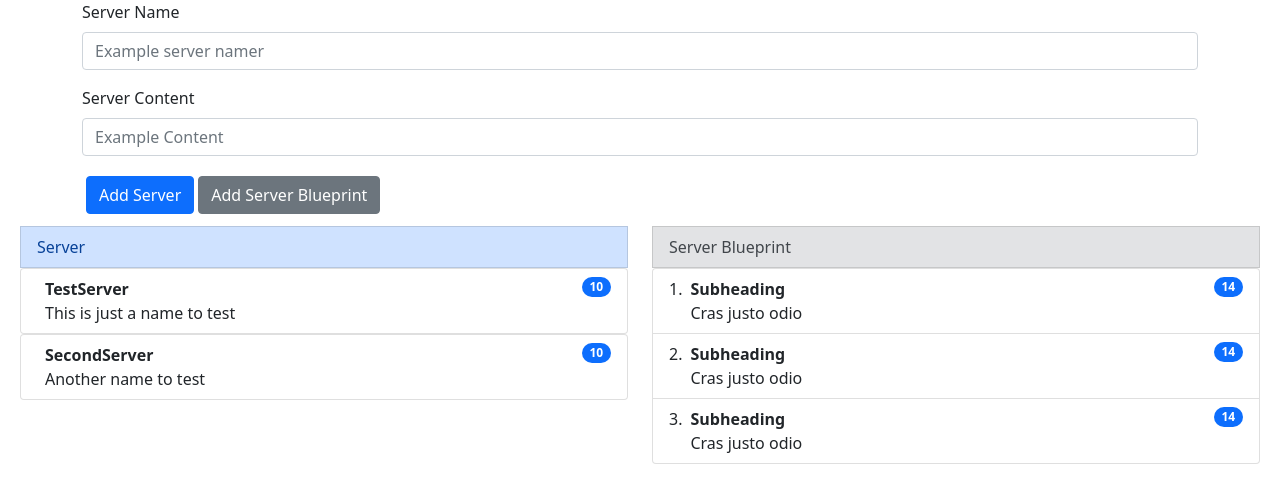
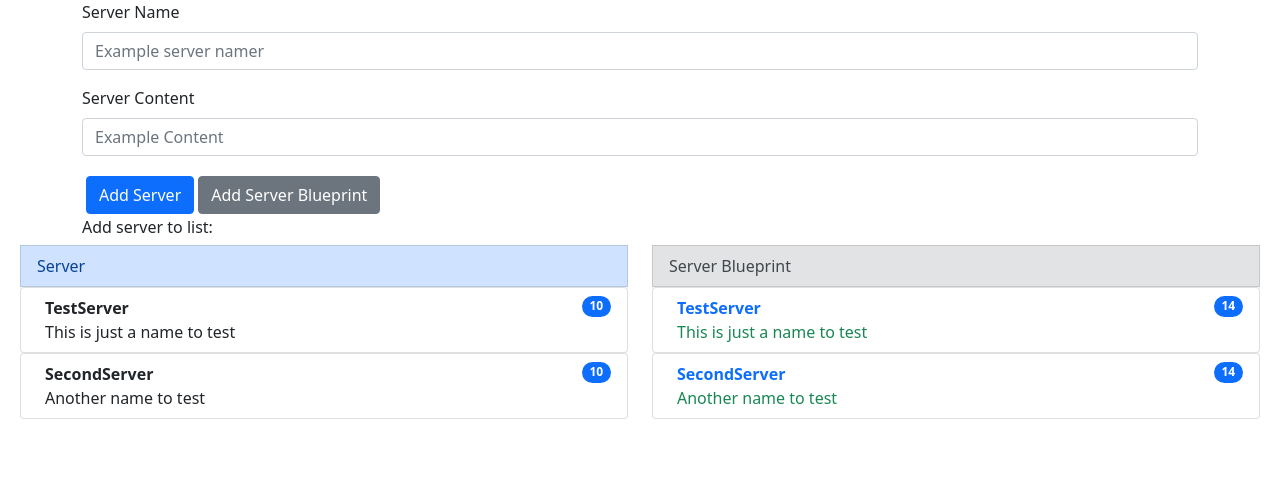
Before and after one commit to FoxGeoff/input-output, an Angular app: page / in a window 1280 px wide. Shown: the top 492 px of the page. Built offline with nearby package versions, Linux system fonts and the light colour scheme.

Commit message:
dynamic data to add to list

```diff
--- a/src/app/app.module.ts
+++ b/src/app/app.module.ts
@@ -6,6 +6,7 @@ import { AppComponent } from './app.component';
 import { DashboardComponent } from './dashboard/dashboard.component';
 import { ServerListComponent } from './server-list/server-list.component';
 import { ServerItemComponent } from './server-item/server-item.component';
+import { FormsModule } from '@angular/forms';
 
 @NgModule({
   declarations: [
@@ -16,7 +17,8 @@ import { ServerItemComponent } from './server-item/server-item.component';
   ],
   imports: [
     BrowserModule,
-    AppRoutingModule
+    AppRoutingModule,
+    FormsModule
   ],
   providers: [],
   bootstrap: [AppComponent]
--- a/src/app/dashboard/dashboard.component.html
+++ b/src/app/dashboard/dashboard.component.html
@@ -1,26 +1,43 @@
 <div class="container">
   <div class="mb-3">
-    <label for="serveName" class="form-label">Server Name</label>
+    <label for="newName" class="form-label">Server Name</label>
     <input
       type="text"
       class="form-control"
-      id="serverName"
+      id="newName"
       placeholder="Example server namer"
+      name="newName"
+      [(ngModel)]="newName"
+      required
     />
   </div>
   <div class="mb-3">
-    <label for="serverContent" class="form-label">Server Content</label>
+    <label for="newContent" class="form-label">Server Content</label>
     <input
       type="text"
       class="form-control"
-      id="serverContent"
+      id="newContent"
       placeholder="Example Content"
+      name="newContent"
+      [(ngModel)]="newContent"
+      required
     />
   </div>
-  <button type="button" class="btn btn-primary m-1">Add Server</button>
-  <button type="button" class="btn btn-secondary">Add Server Blueprint</button>
+  <button class="btn btn-primary m-1" (click)="onAddServer()">
+    Add Server
+  </button>
+  <button
+    type="button"
+    class="btn btn-secondary"
+    (click)="onAddServerBlueprint()"
+  >
+    Add Server Blueprint
+  </button>
+  <h6>Add server to list: {{ newName }} {{ newContent }}</h6>
 </div>
-<!--Group Lists -->
+
+
+<!--Group List Servers -->
 <div class="row m-2">
   <div class="col-6">
     <li class="list-group-item list-group-item-primary">Server</li>
@@ -36,34 +53,16 @@
       </li>
     </ol>
   </div>
-
+  <!--Group List Servers -->
   <div class="col-6">
     <li class="list-group-item list-group-item-secondary">Server Blueprint</li>
-    <ol class="list-group list-group-numbered">
+    <ol class="list-group list-group" *ngFor="let item of bluePrints">
       <li
         class="list-group-item d-flex justify-content-between align-items-start"
       >
         <div class="ms-2 me-auto">
-          <div class="fw-bold">Subheading</div>
-          Cras justo odio
-        </div>
-        <span class="badge bg-primary rounded-pill">14</span>
-      </li>
-      <li
-        class="list-group-item d-flex justify-content-between align-items-start"
-      >
-        <div class="ms-2 me-auto">
-          <div class="fw-bold">Subheading</div>
-          Cras justo odio
-        </div>
-        <span class="badge bg-primary rounded-pill">14</span>
-      </li>
-      <li
-        class="list-group-item d-flex justify-content-between align-items-start"
-      >
-        <div class="ms-2 me-auto">
-          <div class="fw-bold">Subheading</div>
-          Cras justo odio
+          <div class="fw-bold text-primary">{{ item.name }}</div>
+          <div class="text-success">{{ item.content }} </div>
         </div>
         <span class="badge bg-primary rounded-pill">14</span>
       </li>
--- a/src/app/dashboard/dashboard.component.ts
+++ b/src/app/dashboard/dashboard.component.ts
@@ -13,23 +13,40 @@ export class Server {
 })
 export class DashboardComponent implements OnInit {
 
-  name: string = '';
-  content: string = '';
+  newName: string = '';
+  newContent: string = '';
   servers: Server[] = [];
-
+  bluePrints: Server[] = [];
 
   constructor() { }
 
   ngOnInit(): void {
     this.servers = [
-      { name:'TestServer', content: 'This is just a name to test'},
-      { name: 'SecondServer', content: 'Another name to test'}
+      { name: 'TestServer', content: 'This is just a name to test' },
+      { name: 'SecondServer', content: 'Another name to test' }
     ]
-    console.log(this.servers);
+    this.bluePrints = [
+      { name: 'TestServer', content: 'This is just a name to test' },
+      { name: 'SecondServer', content: 'Another name to test' }
+    ]
   }
 
-  addServer() {
-    this.servers.push(new Server(this.name, this.content));
+  onAddServer() {
+    this.servers.push({
+      name: this.newName,
+      content: this.newContent
+    });
+    this.newName = "";
+    this.newContent ="";
+  }
+
+  onAddServerBlueprint() {
+    this.bluePrints.push({
+      name: this.newName,
+      content: this.newContent
+    });
+    this.newName = "";
+    this.newContent ="";
   }
 
 }
```
